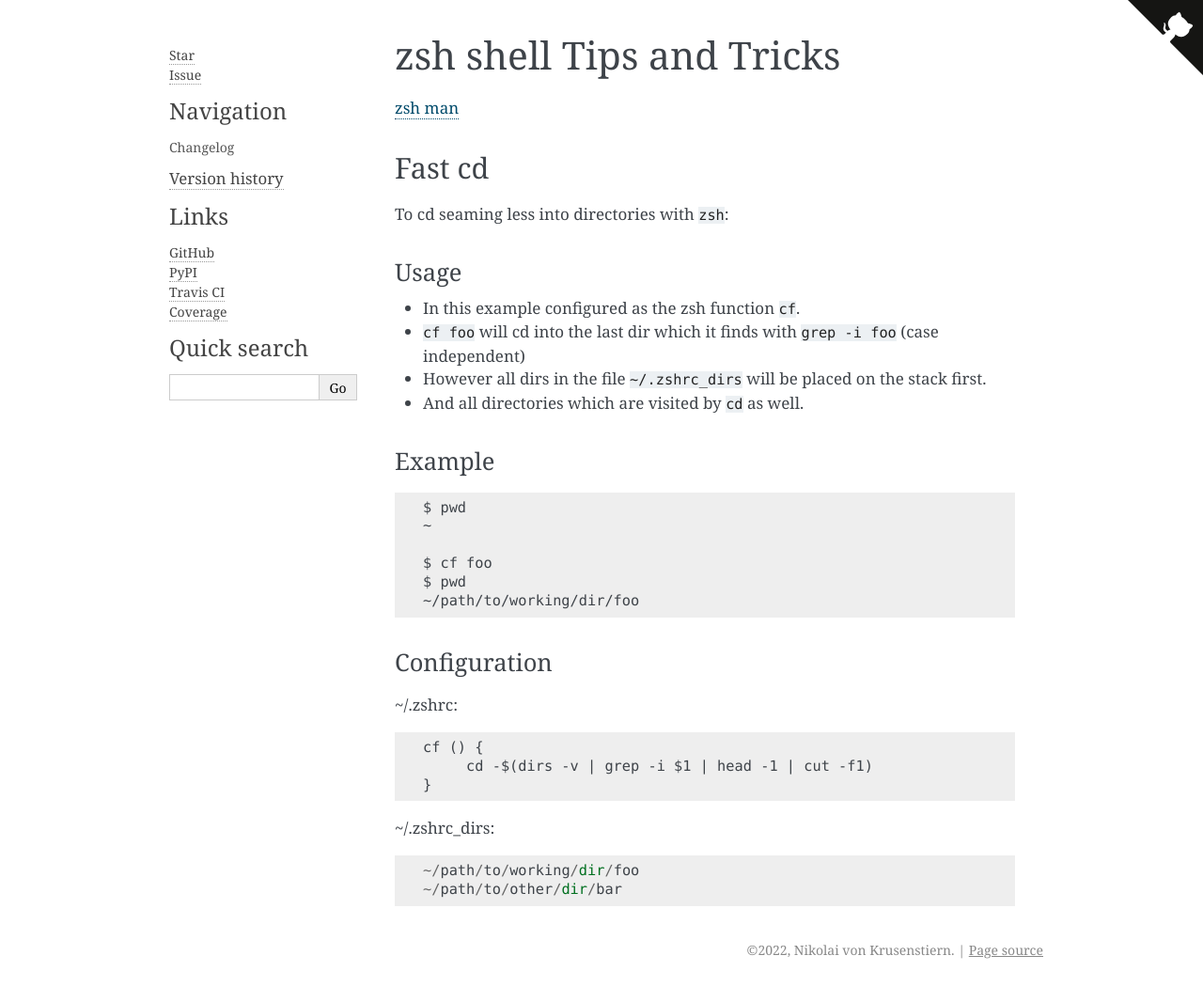
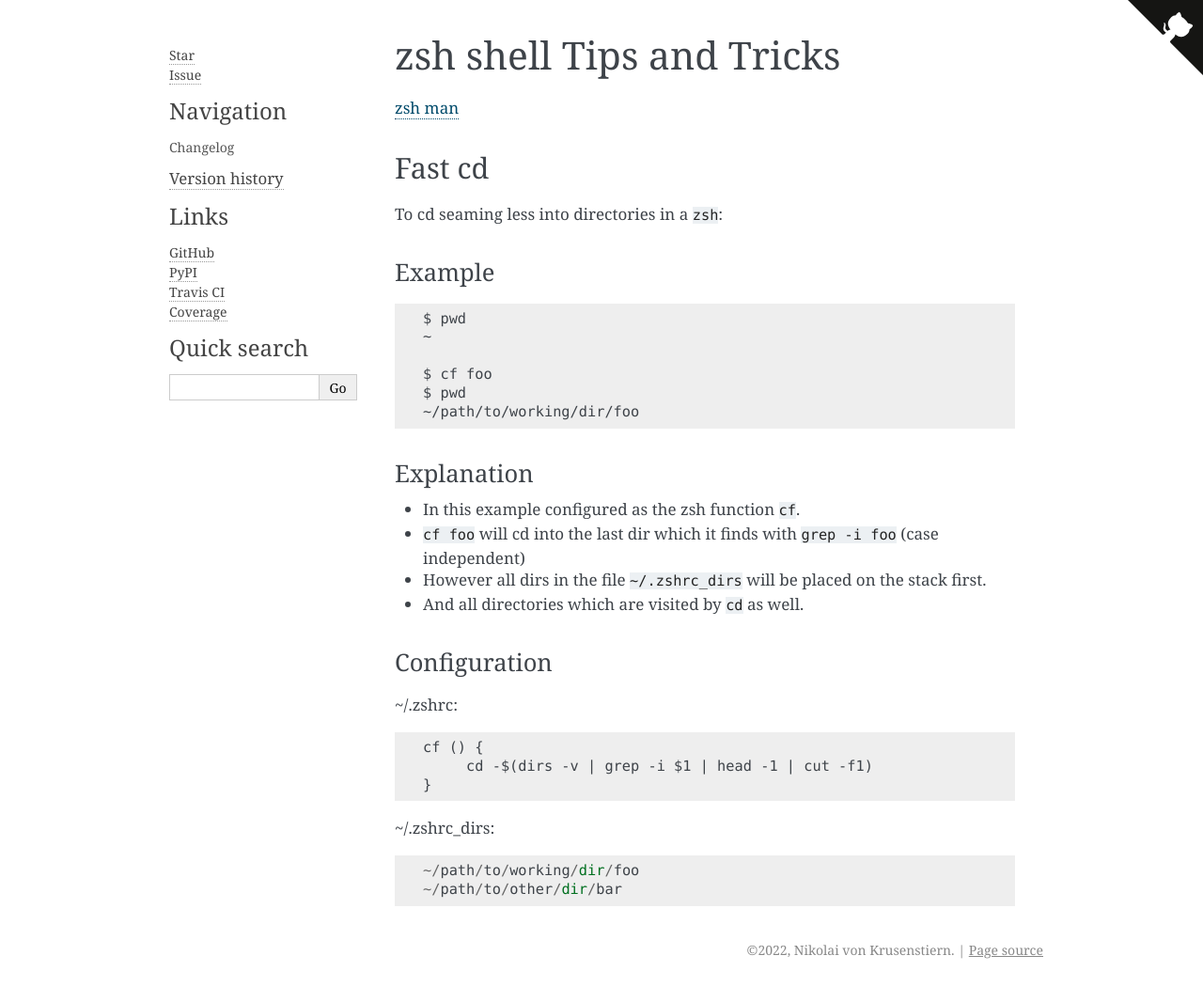
Before and after one commit to cruisen/cli-calc, a Sphinx documentation site: the page built from docs/extras/zsh.md, in a window 1280 px wide. Shown: the whole page at 94% size. Built offline with Sphinx 7.4.7, drawn with Linux system fonts in a browser that asks for light colours; part of the change alters nothing that is shown.

Commit message:
rearrange Headings

````diff
--- a/docs/extras/zsh.md
+++ b/docs/extras/zsh.md
@@ -3,13 +3,7 @@
 [zsh man](https://zsh.sourceforge.io/Doc/zsh_a4.pdf)
 
 ## Fast cd
-To cd seaming less into directories with ```zsh```:
-
-### Usage
-- In this example configured as the zsh function ```cf```.
-- ```cf foo``` will cd into the last dir which it finds with ```grep -i foo``` (case independent)
-- However all dirs in the file ```~/.zshrc_dirs``` will be placed on the stack first.
-- And all directories which are visited by ```cd``` as well.
+To cd seaming less into directories in a ```zsh```:
 
 ### Example
 ```
@@ -20,6 +14,12 @@ $ cf foo
 $ pwd
 ~/path/to/working/dir/foo
 ```
+
+### Explanation
+- In this example configured as the zsh function ```cf```.
+- ```cf foo``` will cd into the last dir which it finds with ```grep -i foo``` (case independent)
+- However all dirs in the file ```~/.zshrc_dirs``` will be placed on the stack first.
+- And all directories which are visited by ```cd``` as well.
 
 ### Configuration
 ~/.zshrc:
````
